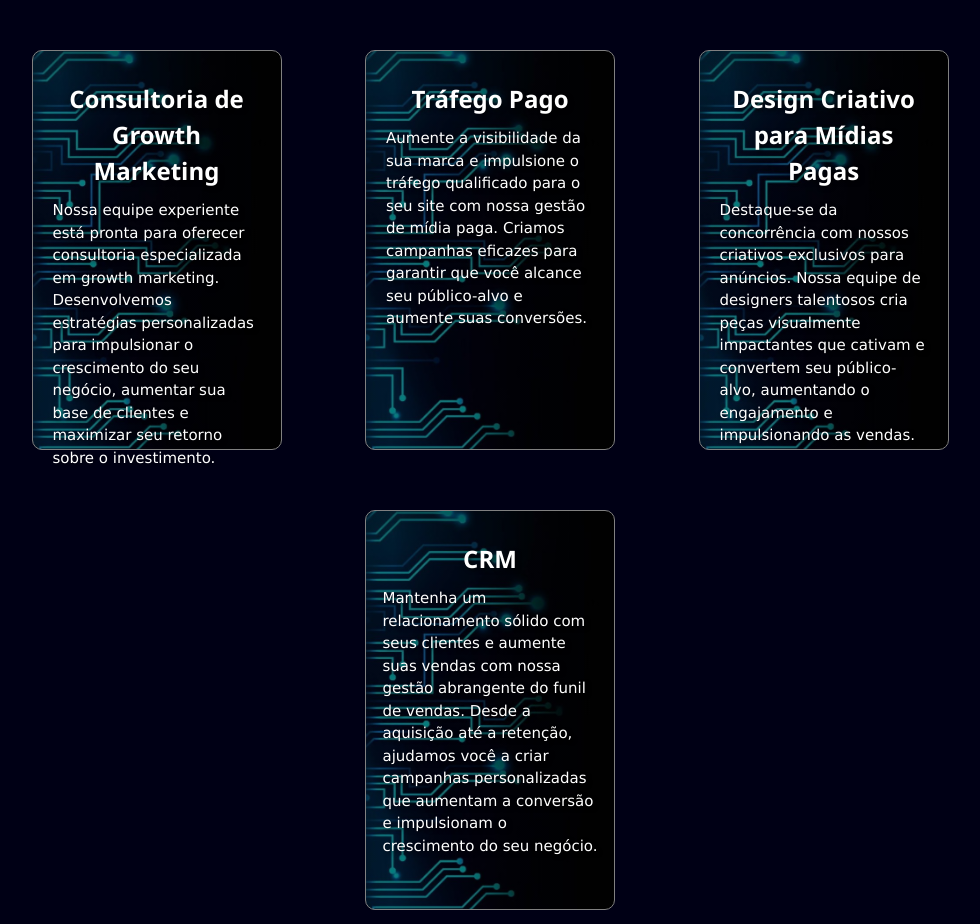
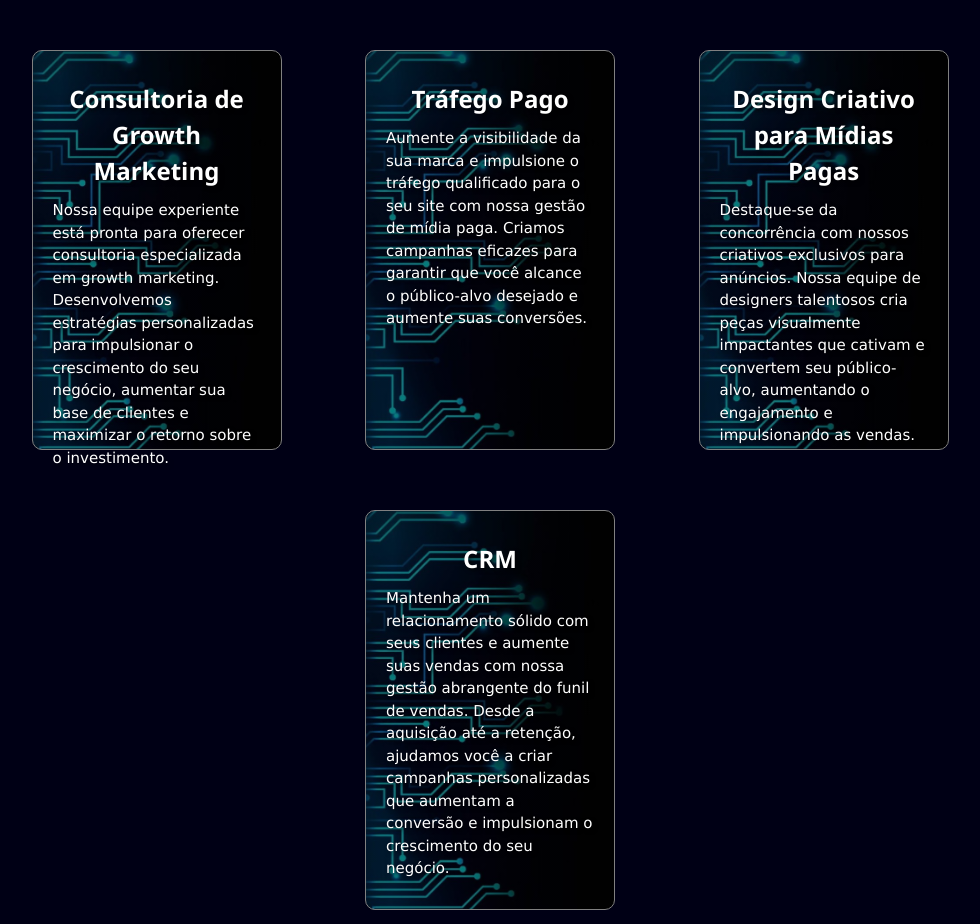
Before and after one commit to Ivoneide01/Dhavin-Assessoria, a website with bundled scripts: page index.html in a window 1280 px wide. Shown: the part 840-1764 px from the top of the page, without its empty margins (150-1130 px from the left). Built offline with nearby package versions, Linux system fonts and the light colour scheme.

Commit message:
melhorando-texto

```diff
--- a/index.html
+++ b/index.html
@@ -70,24 +70,24 @@
         <div class="games">
           <div class="game-list">
             <h3><strong>Consultoria de Growth Marketing</strong></h3>
-            <p style="color: white;">Nossa equipe experiente está pronta para oferecer consultoria especializada em growth marketing. Desenvolvemos estratégias personalizadas para impulsionar o crescimento do seu negócio, aumentar sua base de clientes e maximizar seu retorno sobre o investimento.</p>
+            <p style="color: white;">Nossa equipe experiente está pronta para oferecer consultoria especializada em growth marketing. Desenvolvemos estratégias personalizadas para impulsionar o crescimento do seu negócio, aumentar sua base de clientes e maximizar o retorno sobre o investimento.</p>
           <p></p>
           </div>
 
 
           <div class="game-list" >
             <h3><strong>Tráfego Pago</strong></h3>
-            <p style="color: white;">Aumente a visibilidade da sua marca e impulsione o tráfego qualificado para o seu site com nossa gestão de mídia paga. Criamos campanhas eficazes para garantir que você alcance seu público-alvo e aumente suas conversões.
+            <p style="color: white;">Aumente a visibilidade da sua marca e impulsione o tráfego qualificado para o seu site com nossa gestão de mídia paga. Criamos campanhas eficazes para garantir que você alcance o público-alvo desejado e aumente suas conversões.
             </p>
             <p></p>
           </div>
           <div class="game-list" >
             <h3><strong>Design Criativo para Mídias Pagas</strong></h3>
-            <p style="color: white;">Destaque-se da concorrência com nossos criativos exclusivos para anúncios. Nossa equipe de designers talentosos cria peças visualmente impactantes que cativam e convertem seu público-alvo, aumentando o engajamento e impulsionando as vendas.</p>
+            <p style="color: white;">Destaque-se da concorrência com nossos criativos exclusivos para anúncios. Nossa equipe de designers talentosos cria peças visualmente impactantes que cativam e convertem seu público-alvo, aumentando o engajamento e impulsionando as vendas.</p>
           </div>
           <div class="game-list">
             <h3><strong>CRM</strong></h3>
-            <p style="color: white;">Mantenha um relacionamento sólido com seus clientes e aumente suas vendas com nossa gestão abrangente do funil de vendas. Desde a aquisição até a retenção, ajudamos você a criar campanhas personalizadas que aumentam a conversão e impulsionam o crescimento do seu negócio.</p>
+            <p style="color: white;">Mantenha um relacionamento sólido com seus clientes e aumente suas vendas com nossa gestão abrangente do funil de vendas. Desde a aquisição até a retenção, ajudamos você a criar campanhas personalizadas que aumentam a conversão e impulsionam o crescimento do seu negócio.</p>
           </div>
 
         </div>
```
